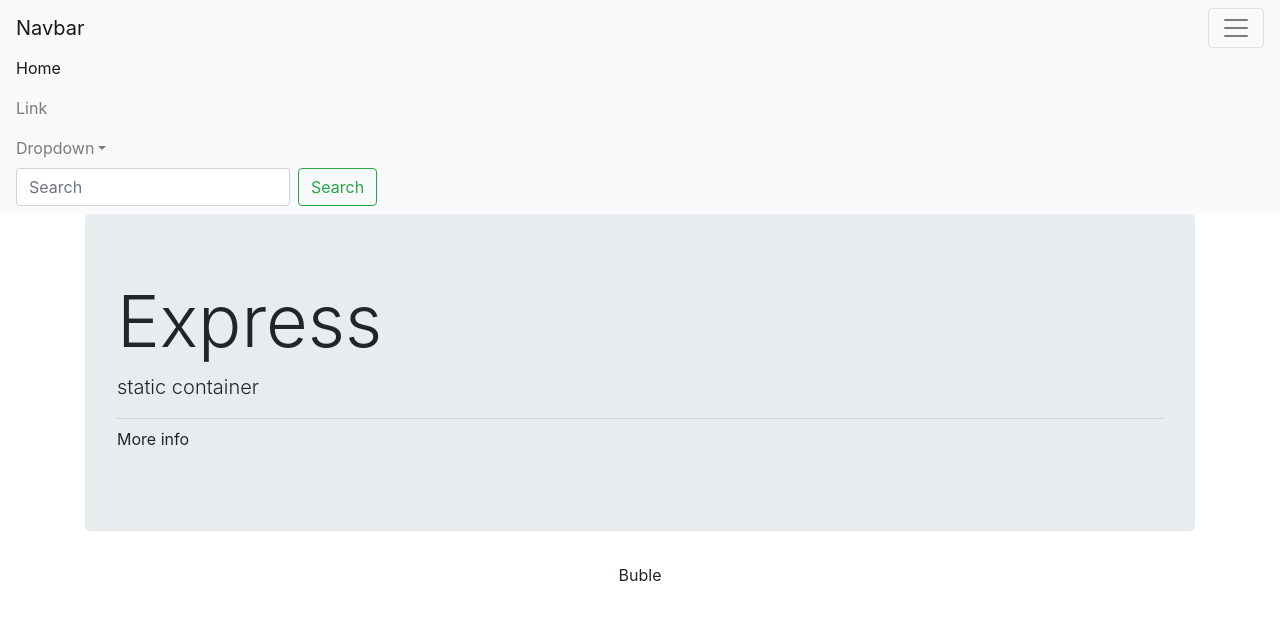
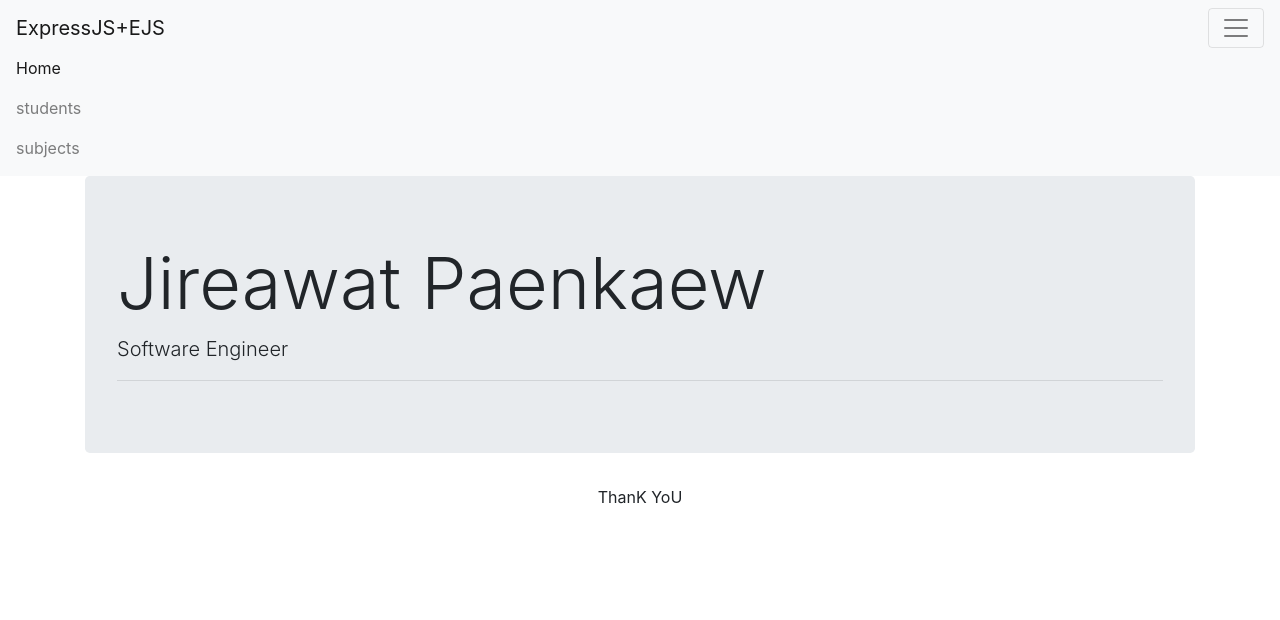
Before and after one commit to jirawat070/quiz1fullstack, a Node server app: page / in a window 1280 px wide, after a click that opens the changed part. Shown: the top 620 px of the page. Run offline with Node 20, Linux system fonts and the light colour scheme.

Commit message:
edit index,footer,navbar inheader

```diff
--- a/server.js
+++ b/server.js
@@ -4,10 +4,7 @@ var mysql = require('mysql');
 //app.use(express.static ('static') );
 app.set('view engine', 'ejs');
 
-app.get('/', function(req, res) {
-    res.render('pages/index');
 
-    });
 
 var connection = mysql.createConnection({
   host     : 'www.db4free.net',
@@ -15,19 +12,24 @@ var connection = mysql.createConnection({
   password : 'abc123**',
   database : 'db140390'
 });
+ connection.connect()
 
-connection.connect()
+app.get('/', function(req, res) {
+    res.render('pages/index');
+
+    });
 
 app.get('/students', function(req, res) {
 
     connection.query('SELECT * from students', function (err, rows, fields) {
         if (err) throw err
-        res.render('pages/students',{students: rows})
+
 
         console.log( rows)
+        res.render('pages/students',{students: rows})
       })
 
-      connection.end();
+
 
 });
 
@@ -38,11 +40,13 @@ app.get('/subjects', function(req, res) {
         res.render('pages/subjects',{subjects: rows})
 
         console.log( rows)
+        res.render('pages/subjects',{subjects: rows})
       })
 
-      connection.end();
+
 
 });
+
 
 
 
--- a/views/pages/index.ejs
+++ b/views/pages/index.ejs
@@ -1,13 +1,11 @@
 <% include ../partials/header %>
 
  <div class="jumbotron">
-            <h1 class="display-3">Express</h1>
-            <p class="lead">static container</p>
+            <h1 class="display-3">Jireawat Paenkaew</h1>
+            <p class="lead">Software Engineer </p>
             <hr class="my-2">
-            <p>More info</p>
-            <p class="lead">
 
-            </p>
+
 
         </div>
 
--- a/views/partials/footer.ejs
+++ b/views/partials/footer.ejs
@@ -1,6 +1,6 @@
 <div class="row">
     <div class="col">
-        <p class="text-center">Buble</p>
+        <p class="text-center">ThanK YoU</p>
     </div>
 </div>
 
--- a/views/partials/header.ejs
+++ b/views/partials/header.ejs
@@ -18,7 +18,7 @@
   </head>
   <body>
     <nav class="navbar navbar-expand-sm|md|lg|-xl navbar-light bg-light">
-        <a class="navbar-brand" href="#">Navbar</a>
+        <a class="navbar-brand" href="#">ExpressJS+EJS</a>
         <button class="navbar-toggler hidden-lg-up" type="button" data-toggle="collapse" data-target="#collapsibleNavId" aria-controls="collapsibleNavId"
             aria-expanded="false" aria-label="Toggle navigation">
             <span class="navbar-toggler-icon"></span>
@@ -26,23 +26,17 @@
         <div class="collapse navbar-collapse" id="collapsibleNavId">
             <ul class="navbar-nav mr-auto mt-2 mt-lg-0">
                 <li class="nav-item active">
-                    <a class="nav-link" href="#">Home <span class="sr-only">(current)</span></a>
+                    <a class="nav-link" href="/">Home <span class="sr-only">(current)</span></a>
                 </li>
                 <li class="nav-item">
-                    <a class="nav-link" href="#">Link</a>
+                    <a class="nav-link" href="/students">students</a>
                 </li>
-                <li class="nav-item dropdown">
-                    <a class="nav-link dropdown-toggle" href="#" id="dropdownId" data-toggle="dropdown" aria-haspopup="true" aria-expanded="false">Dropdown</a>
-                    <div class="dropdown-menu" aria-labelledby="dropdownId">
-                        <a class="dropdown-item" href="#">Action 1</a>
-                        <a class="dropdown-item" href="#">Action 2</a>
-                    </div>
+                <li class="nav-item">
+                    <a class="nav-link" href="/subjects">subjects</a>
                 </li>
+
             </ul>
-            <form class="form-inline my-2 my-lg-0">
-                <input class="form-control mr-sm-2" type="text" placeholder="Search">
-                <button class="btn btn-outline-success my-2 my-sm-0" type="submit">Search</button>
-            </form>
+
         </div>
     </nav>
 
```
Also changed, not shown: 1 other file.
